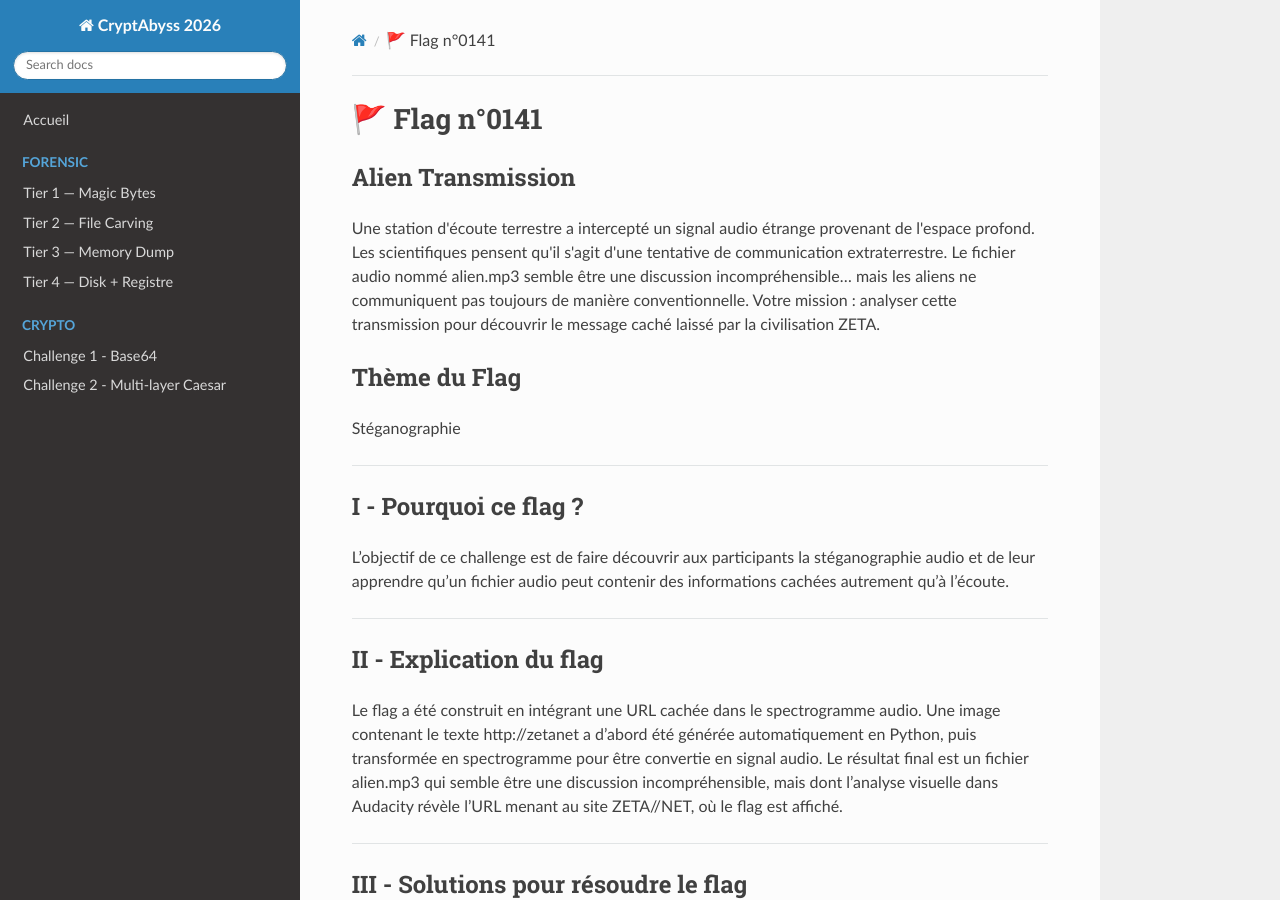
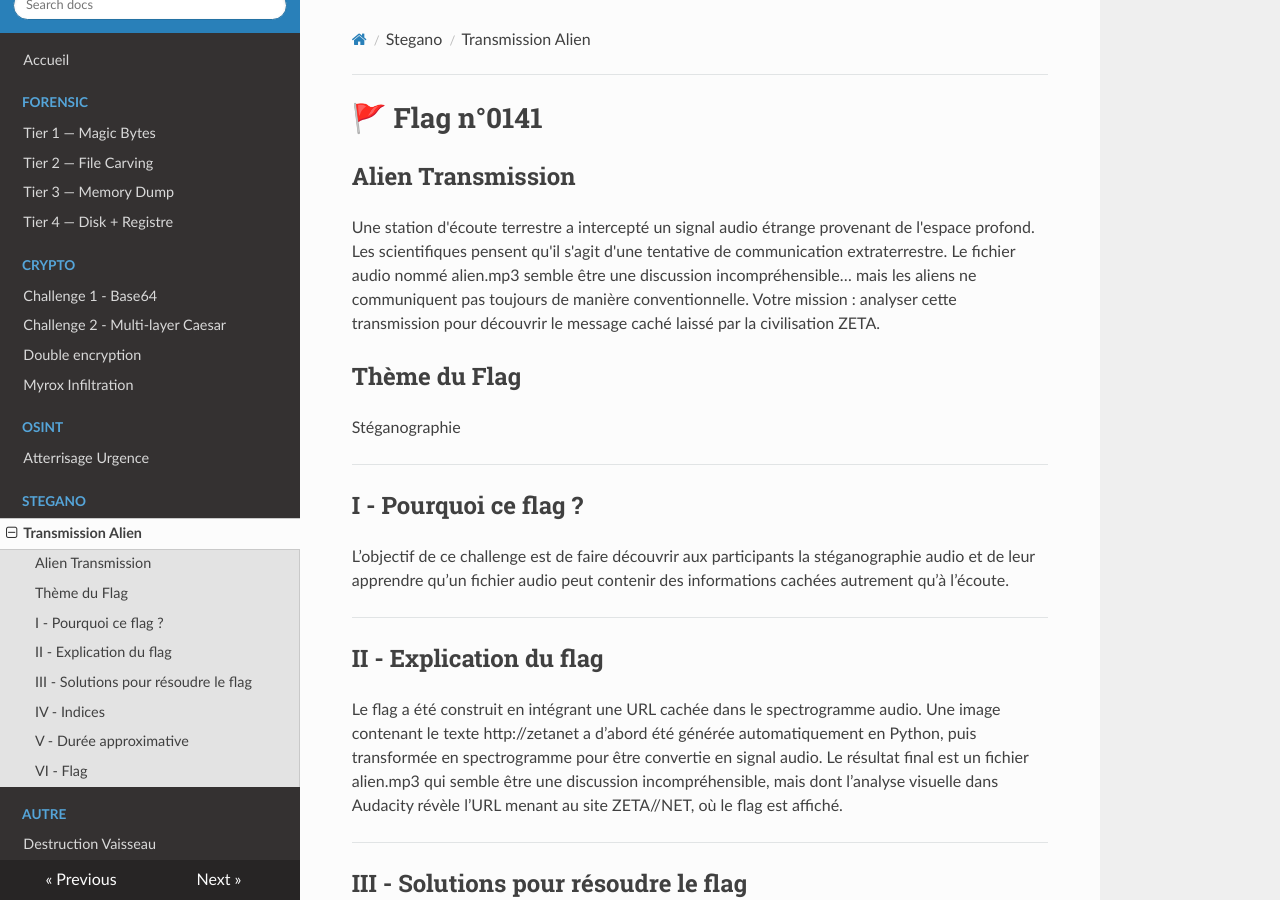
Before and after one commit to CryptAbyss-2026/Write-ups, an MkDocs documentation site: the page built from docs/steganographie/Transmission_Alien_0141.md, in a window 1280 px wide and 900 px high. Built offline with MkDocs 1.6.1, drawn with Linux system fonts in a browser that asks for light colours; nearby versions of some CDN libraries.

Commit message:
Ajout dans mkdocs.yml

```diff
--- a/mkdocs.yml
+++ b/mkdocs.yml
@@ -9,6 +9,14 @@ nav:
   - Crypto:
     - Challenge 1 - Base64: crypto/challenge1.md
     - Challenge 2 - Multi-layer Caesar: crypto/challenge2.md
+    - Double encryption: crypto/Double_Encryption_0142.md
+    - Myrox Infiltration: crypto/Myrox_Infiltration_0143.md
+  - osint:
+    - Atterrisage Urgence: osint/Atterissage_Urgence_0145.md
+  - Stegano:
+    - Transmission Alien: steganographie/Transmission_Alien_0141.md
+  - autre:
+    - Destruction Vaisseau: autre/Destruction_Vaisseau_0144.md
 
 theme:
   name: readthedocs
```
